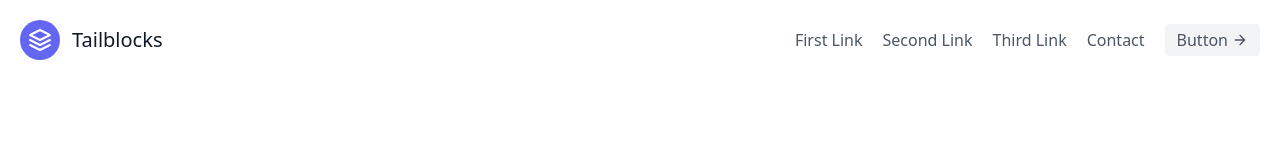
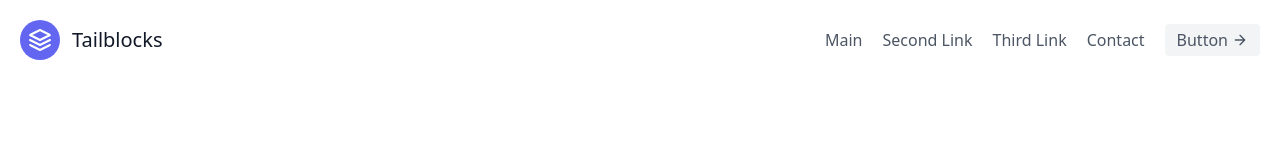
Before and after one commit to svvir/virych_landing, a Next.js app: page / in a window 1280 px wide. Shown: the top 160 px of the page. Built offline with nearby package versions, Linux system fonts and the light colour scheme.

Commit message:
Add link Main

```diff
--- a/src/components/header.tsx
+++ b/src/components/header.tsx
@@ -12,7 +12,7 @@
       <span className="ml-3 text-xl">Tailblocks</span>
     </a>
     <nav className="md:ml-auto flex flex-wrap items-center text-base justify-center">
-      <a className="mr-5 hover:text-gray-900">First Link</a>
+      <Link href="/" className="mr-5 hover:text-gray-900">Main</Link>
       <a className="mr-5 hover:text-gray-900">Second Link</a>
       <a className="mr-5 hover:text-gray-900">Third Link</a>
       <Link href="/contact" className="mr-5 hover:text-gray-900">Contact</Link>
```
